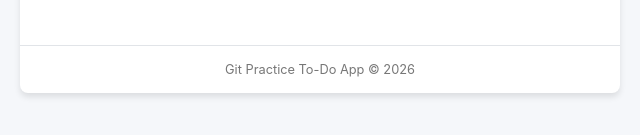
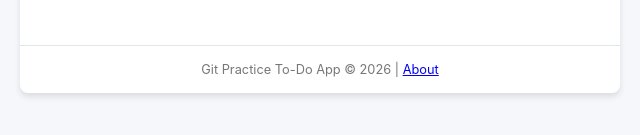
Before and after one commit to Zaid5671/git-practice-todoApp, a website: page public/index.html in a window 1280 px wide. Shown: the part 219-354 px from the top of the page, 320-960 px from the left. Drawn offline with Linux system fonts and the light colour scheme; no server answers.

Commit message:
feat: add about link to footer

```diff
--- a/public/index.html
+++ b/public/index.html
@@ -1,11 +1,13 @@
 <!DOCTYPE html>
 <html lang="en">
+
 <head>
     <meta charset="UTF-8">
     <meta name="viewport" content="width=device-width, initial-scale=1.0">
     <title>Git Practice Todo App</title>
     <link rel="stylesheet" href="style.css">
 </head>
+
 <body>
     <div class="container">
         <header>
@@ -25,10 +27,11 @@
         </main>
 
         <footer>
-            <p>Git Practice To-Do App &copy; <span id="year"></span></p>
+            <p>Git Practice To-Do App &copy; <span id="year"></span> | <a href="#">About</a></p>
         </footer>
     </div>
 
     <script src="app.js"></script>
 </body>
+
 </html>
```
